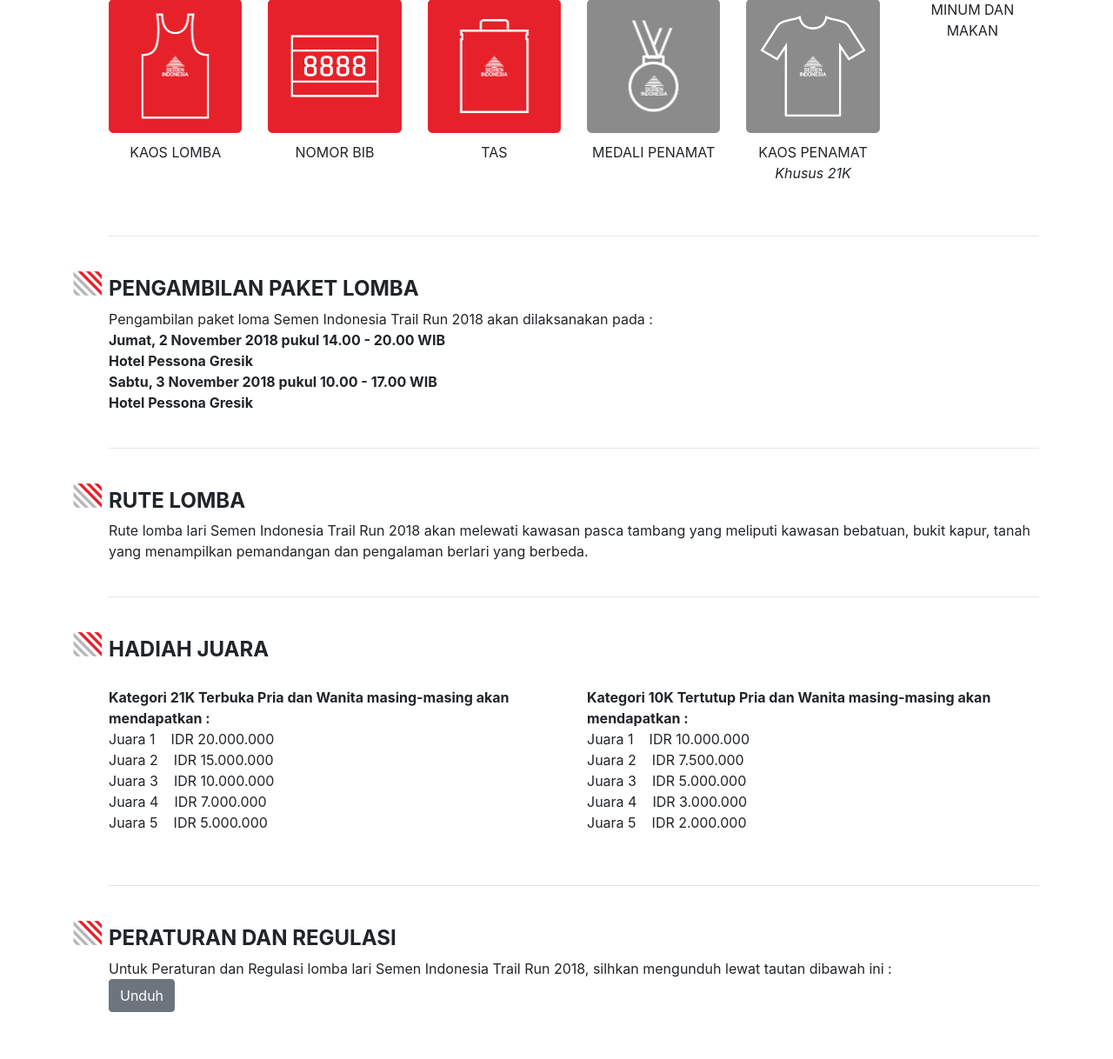
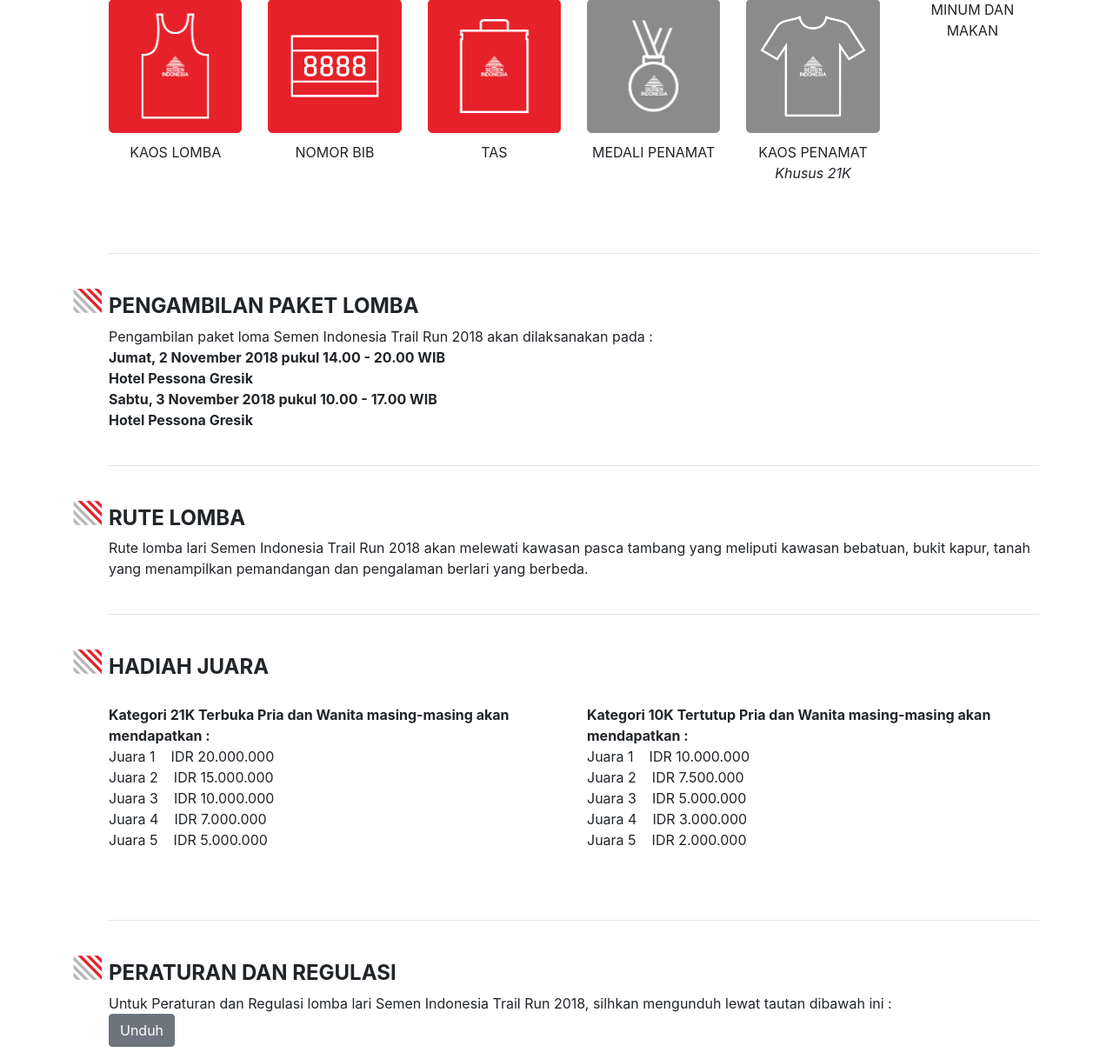
Before and after one commit to abdikaalbiyan/SemenTrail, a PHP site: page /info.php in a window 1280 px wide. Shown: the part 751-1969 px from the top of the page at 87% size. Run offline with PHP 8.4, Linux system fonts and the light colour scheme.

Commit message:
nambah info.php paling baru

```diff
--- a/info.php
+++ b/info.php
@@ -148,27 +148,27 @@
 		  <li id="section3">
 		  	<h4><b>PAKET LOMBA</b></h4>
 		  	<div class="row" style="padding-top: 20px; padding-bottom: 20px">
-		  		<div class="col-sm-2 tengah_aja">
+		  		<div class="col-sm-2 tengah_aja" style="margin-bottom: 20px;">
 		  			<img src="image/RPC1.png" class="gambar_kecil">
 		  			KAOS LOMBA
 		  		</div>
-		  		<div class="col-sm-2 tengah_aja">
+		  		<div class="col-sm-2 tengah_aja" style="margin-bottom: 20px;">
 		  			<img src="image/RPC2.png" class="gambar_kecil">
 		  			NOMOR BIB
 		  		</div>
-		  		<div class="col-sm-2 tengah_aja">
+		  		<div class="col-sm-2 tengah_aja" style="margin-bottom: 20px;">
 		  			<img src="image/RPC3.png" class="gambar_kecil">
 		  			TAS
 		  		</div>
-		  		<div class="col-sm-2 tengah_aja">
+		  		<div class="col-sm-2 tengah_aja" style="margin-bottom: 20px;">
 		  			<img src="image/RPC4.png" class="gambar_kecil">
 		  			MEDALI PENAMAT
 		  		</div>
-		  		<div class="col-sm-2 tengah_aja">
+		  		<div class="col-sm-2 tengah_aja" style="margin-bottom: 20px;">
 		  			<img src="image/RPC5.png" class="gambar_kecil">
 		  			KAOS PENAMAT <i>Khusus 21K</i>
 		  		</div>
-		  		<div class="col-sm-2 tengah_aja">
+		  		<div class="col-sm-2 tengah_aja" style="margin-bottom: 20px;">
 		  			MINUM DAN MAKAN
 		  		</div>
 		  	</div>
@@ -191,7 +191,7 @@
 		  <li id="section6">
 		  	<h4><b>HADIAH JUARA</b></h4>
 		  	<div class="row" style="padding-top: 20px; padding-bottom: 20px">
-		  		<div class="col-sm-6">
+		  		<div class="col-sm-6" style="margin-bottom: 20px;">
 		  			<b>Kategori 21K Terbuka Pria dan Wanita masing-masing akan mendapatkan :</b><br>
 		  			Juara 1 &nbsp;&nbsp; IDR 20.000.000<br>
 		  			Juara 2 &nbsp;&nbsp; IDR 15.000.000<br>
@@ -199,7 +199,7 @@
 		  			Juara 4 &nbsp;&nbsp; IDR 7.000.000<br>
 		  			Juara 5 &nbsp;&nbsp; IDR 5.000.000<br>
 		  		</div>
-		  		<div class="col-sm-6">
+		  		<div class="col-sm-6" style="margin-bottom: 20px;">
 		  			<b>Kategori 10K Tertutup Pria dan Wanita masing-masing akan mendapatkan :</b><br>
 		  			Juara 1 &nbsp;&nbsp; IDR 10.000.000<br>
 		  			Juara 2 &nbsp;&nbsp; IDR 7.500.000<br>
```
